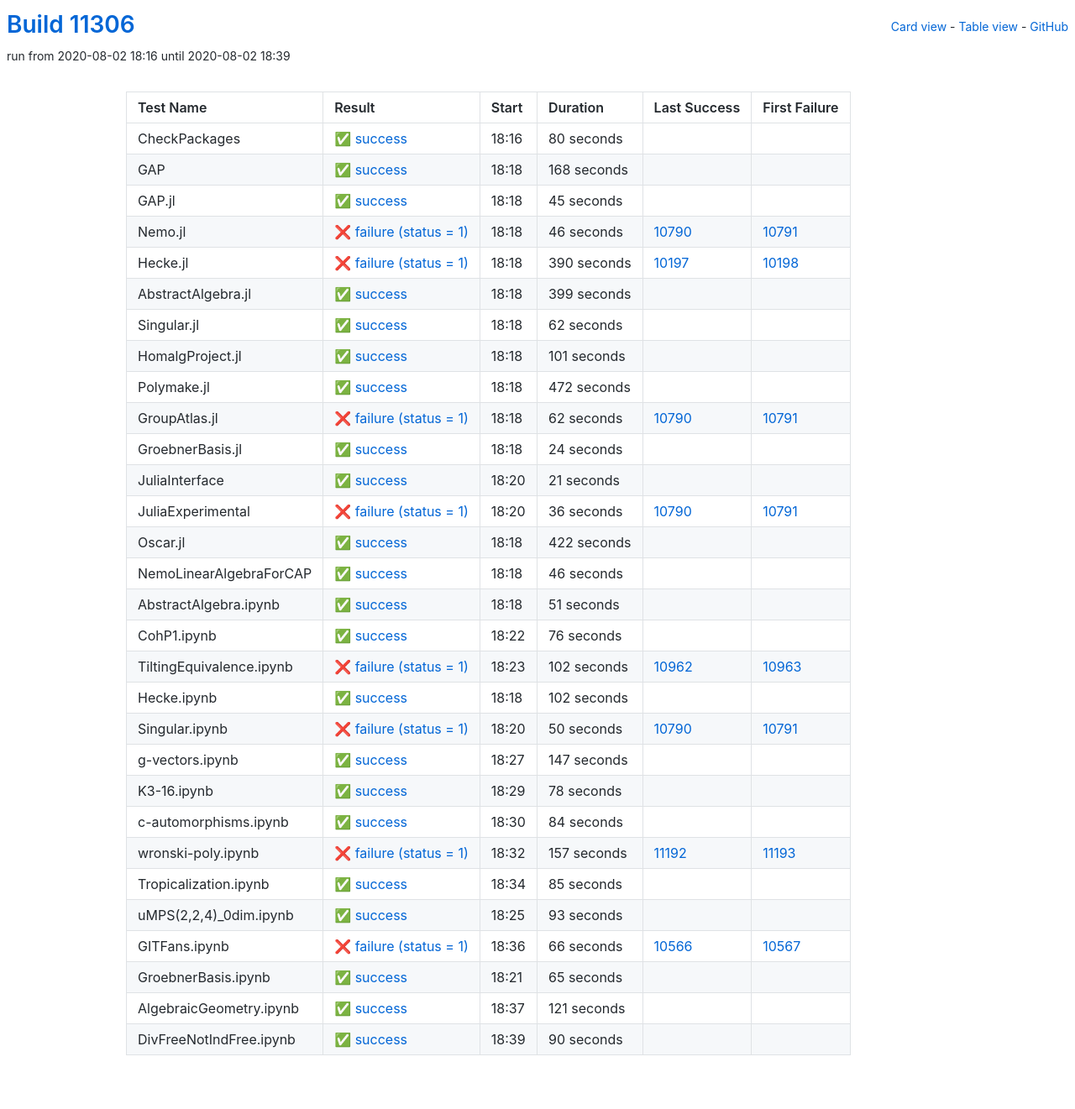
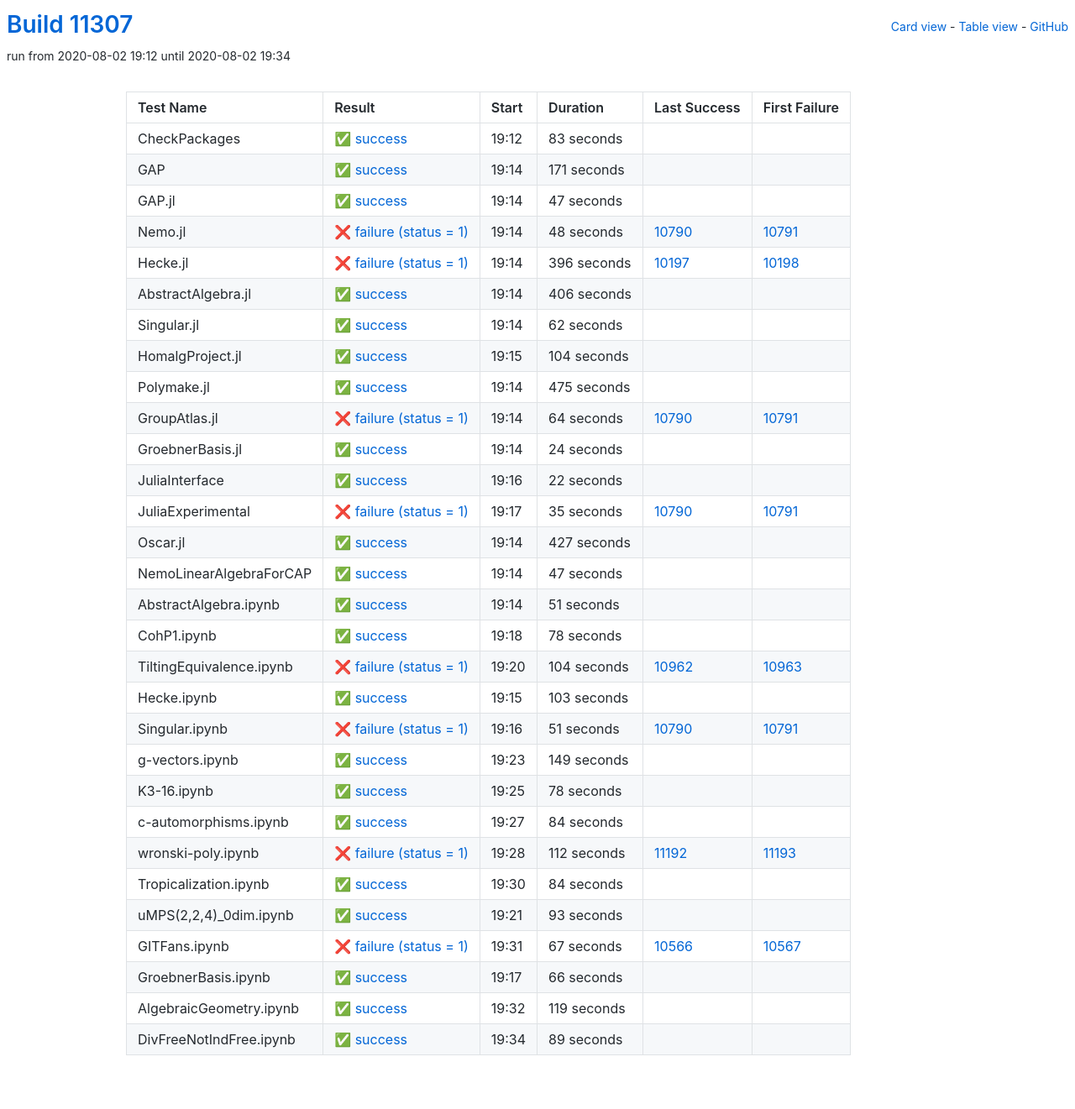
Before and after one commit to oscar-system/oscar-ci-status, a Jekyll site: the page built from table.html, in a window 1280 px wide. Shown: the whole page at 84% size. Built offline with Jekyll 4.4.1, drawn with Linux system fonts in a browser that asks for light colours.

Commit message:
Build #11307

```diff
--- a/_data/ci.yml
+++ b/_data/ci.yml
@@ -1,6 +1,6 @@
 ---
-build: 11306
-build_url: https://oscarci.mathematik.uni-kl.de/job/oscar/11306/
+build: 11307
+build_url: https://oscarci.mathematik.uni-kl.de/job/oscar/11307/
 job: oscar
 organization: oscar-system
 repo: oscar-ci-status
@@ -8,80 +8,80 @@
 tests:
 - name: CheckPackages
   id: checkpackages
-  log: https://oscarci.mathematik.uni-kl.de/job/oscar/11306/artifact/logs/build-11306/CheckPackages.log
-  start: 2020-08-02 18:16
+  log: https://oscarci.mathematik.uni-kl.de/job/oscar/11307/artifact/logs/build-11307/CheckPackages.log
+  start: 2020-08-02 19:12
   success: true
   exitcode: 0
   status: success
-  duration: 80
+  duration: 83
   last_success: false
   last_success_url:
   first_failure: false
   first_failure_url:
 - name: GAP
   id: gap
-  log: https://oscarci.mathematik.uni-kl.de/job/oscar/11306/artifact/logs/build-11306/GAP.log
-  start: 2020-08-02 18:18
+  log: https://oscarci.mathematik.uni-kl.de/job/oscar/11307/artifact/logs/build-11307/GAP.log
+  start: 2020-08-02 19:14
   success: true
   exitcode: 0
   status: success
-  duration: 168
+  duration: 171
   last_success: false
   last_success_url:
   first_failure: false
   first_failure_url:
 - name: GAP.jl
   id: gap-jl
-  log: https://oscarci.mathematik.uni-kl.de/job/oscar/11306/artifact/logs/build-11306/GAP.jl.log
-  start: 2020-08-02 18:18
+  log: https://oscarci.mathematik.uni-kl.de/job/oscar/11307/artifact/logs/build-11307/GAP.jl.log
+  start: 2020-08-02 19:14
   success: true
   exitcode: 0
   status: success
-  duration: 45
+  duration: 47
   last_success: false
   last_success_url:
   first_failure: false
   first_failure_url:
 - name: Nemo.jl
   id: nemo-jl
-  log: https://oscarci.mathematik.uni-kl.de/job/oscar/11306/artifact/logs/build-11306/Nemo.jl.log
-  start: 2020-08-02 18:18
+  log: https://oscarci.mathematik.uni-kl.de/job/oscar/11307/artifact/logs/build-11307/Nemo.jl.log
+  start: 2020-08-02 19:14
   success: false
   exitcode: 1
   status: failure
-  duration: 46
+  duration: 48
   last_success: 10790
   last_success_url: https://oscarci.mathematik.uni-kl.de/job/oscar/10790/
   first_failure: 10791
   first_failure_url: https://oscarci.mathematik.uni-kl.de/job/oscar/10791/
 - name: Hecke.jl
   id: hecke-jl
-  log: https://oscarci.mathematik.uni-kl.de/job/oscar/11306/artifact/logs/build-11306/Hecke.jl.log
-  start: 2020-08-02 18:18
+  log: https://oscarci.mathematik.uni-kl.de/job/oscar/11307/artifact/logs/build-11307/Hecke.jl.log
+  start: 2020-08-02 19:14
   success: false
   exitcode: 1
   status: failure
-  duration: 390
+  duration: 396
   last_success: 10197
   last_success_url: https://oscarci.mathematik.uni-kl.de/job/oscar/10197/
   first_failure: 10198
   first_failure_url: https://oscarci.mathematik.uni-kl.de/job/oscar/10198/
 - name: AbstractAlgebra.jl
   id: abstractalgebra-jl
-  log: https://oscarci.mathematik.uni-kl.de/job/oscar/11306/artifact/logs/build-11306/AbstractAlgebra.jl.log
-  start: 2020-08-02 18:18
+  log: https://oscarci.mathematik.uni-kl.de/job/oscar/11307/artifact/logs/build-11307/AbstractAlgebra.jl.log
+  start: 2020-08-02 19:14
   success: true
   exitcode: 0
   status: success
-  duration: 399
+  duration: 406
   last_success: false
   last_success_url:
   first_failure: false
   first_failure_url:
 - name: Singular.jl
   id: singular-jl
-  log: https://oscarci.mathematik.uni-kl.de/job/oscar/11306/artifact/logs/build-11306/Singular.jl.log
-  start: 2020-08-02 18:18
+  log: https://oscarci.mathematik.uni-kl.de/job/oscar/11307/artifact/logs/build-11307/Singular.jl.log
+  start: 2020-08-02 19:14
   success: true
   exitcode: 0
   status: success
@@ -92,44 +92,44 @@
   first_failure_url:
 - name: HomalgProject.jl
   id: homalgproject-jl
-  log: https://oscarci.mathematik.uni-kl.de/job/oscar/11306/artifact/logs/build-11306/HomalgProject.jl.log
-  start: 2020-08-02 18:18
+  log: https://oscarci.mathematik.uni-kl.de/job/oscar/11307/artifact/logs/build-11307/HomalgProject.jl.log
+  start: 2020-08-02 19:15
   success: true
   exitcode: 0
   status: success
-  duration: 101
+  duration: 104
   last_success: false
   last_success_url:
   first_failure: false
   first_failure_url:
 - name: Polymake.jl
   id: polymake-jl
-  log: https://oscarci.mathematik.uni-kl.de/job/oscar/11306/artifact/logs/build-11306/Polymake.jl.log
-  start: 2020-08-02 18:18
+  log: https://oscarci.mathematik.uni-kl.de/job/oscar/11307/artifact/logs/build-11307/Polymake.jl.log
+  start: 2020-08-02 19:14
   success: true
   exitcode: 0
   status: success
-  duration: 472
+  duration: 475
   last_success: false
   last_success_url:
   first_failure: false
   first_failure_url:
 - name: GroupAtlas.jl
   id: groupatlas-jl
-  log: https://oscarci.mathematik.uni-kl.de/job/oscar/11306/artifact/logs/build-11306/GroupAtlas.jl.log
-  start: 2020-08-02 18:18
+  log: https://oscarci.mathematik.uni-kl.de/job/oscar/11307/artifact/logs/build-11307/GroupAtlas.jl.log
+  start: 2020-08-02 19:14
   success: false
   exitcode: 1
   status: failure
-  duration: 62
+  duration: 64
   last_success: 10790
   last_success_url: https://oscarci.mathematik.uni-kl.de/job/oscar/10790/
   first_failure: 10791
   first_failure_url: https://oscarci.mathematik.uni-kl.de/job/oscar/10791/
 - name: GroebnerBasis.jl
   id: groebnerbasis-jl
-  log: https://oscarci.mathematik.uni-kl.de/job/oscar/11306/artifact/logs/build-11306/GroebnerBasis.jl.log
-  start: 2020-08-02 18:18
+  log: https://oscarci.mathematik.uni-kl.de/job/oscar/11307/artifact/logs/build-11307/GroebnerBasis.jl.log
+  start: 2020-08-02 19:14
   success: true
   exitcode: 0
   status: success
@@ -140,56 +140,56 @@
   first_failure_url:
 - name: JuliaInterface
   id: juliainterface
-  log: https://oscarci.mathematik.uni-kl.de/job/oscar/11306/artifact/logs/build-11306/JuliaInterface.log
-  start: 2020-08-02 18:20
+  log: https://oscarci.mathematik.uni-kl.de/job/oscar/11307/artifact/logs/build-11307/JuliaInterface.log
+  start: 2020-08-02 19:16
   success: true
   exitcode: 0
   status: success
-  duration: 21
+  duration: 22
   last_success: false
   last_success_url:
   first_failure: false
   first_failure_url:
 - name: JuliaExperimental
   id: juliaexperimental
-  log: https://oscarci.mathematik.uni-kl.de/job/oscar/11306/artifact/logs/build-11306/JuliaExperimental.log
-  start: 2020-08-02 18:20
+  log: https://oscarci.mathematik.uni-kl.de/job/oscar/11307/artifact/logs/build-11307/JuliaExperimental.log
+  start: 2020-08-02 19:17
   success: false
   exitcode: 1
   status: failure
-  duration: 36
+  duration: 35
   last_success: 10790
   last_success_url: https://oscarci.mathematik.uni-kl.de/job/oscar/10790/
   first_failure: 10791
   first_failure_url: https://oscarci.mathematik.uni-kl.de/job/oscar/10791/
 - name: Oscar.jl
   id: oscar-jl
-  log: https://oscarci.mathematik.uni-kl.de/job/oscar/11306/artifact/logs/build-11306/Oscar.jl.log
-  start: 2020-08-02 18:18
+  log: https://oscarci.mathematik.uni-kl.de/job/oscar/11307/artifact/logs/build-11307/Oscar.jl.log
+  start: 2020-08-02 19:14
   success: true
   exitcode: 0
   status: success
-  duration: 422
+  duration: 427
   last_success: false
   last_success_url:
   first_failure: false
   first_failure_url:
 - name: NemoLinearAlgebraForCAP
   id: nemolinearalgebraforcap
-  log: https://oscarci.mathematik.uni-kl.de/job/oscar/11306/artifact/logs/build-11306/NemoLinearAlgebraForCAP.log
-  start: 2020-08-02 18:18
+  log: https://oscarci.mathematik.uni-kl.de/job/oscar/11307/artifact/logs/build-11307/NemoLinearAlgebraForCAP.log
+  start: 2020-08-02 19:14
   success: true
   exitcode: 0
   status: success
-  duration: 46
+  duration: 47
   last_success: false
   last_success_url:
   first_failure: false
   first_failure_url:
 - name: AbstractAlgebra.ipynb
   id: abstractalgebra-ipynb
-  log: https://oscarci.mathematik.uni-kl.de/job/oscar/11306/artifact/logs/build-11306/AbstractAlgebra.ipynb.log
-  start: 2020-08-02 18:18
+  log: https://oscarci.mathematik.uni-kl.de/job/oscar/11307/artifact/logs/build-11307/AbstractAlgebra.ipynb.log
+  start: 2020-08-02 19:14
   success: true
   exitcode: 0
   status: success
@@ -200,68 +200,68 @@
   first_failure_url:
 - name: CohP1.ipynb
   id: cohp1-ipynb
-  log: https://oscarci.mathematik.uni-kl.de/job/oscar/11306/artifact/logs/build-11306/CohP1.ipynb.log
-  start: 2020-08-02 18:22
+  log: https://oscarci.mathematik.uni-kl.de/job/oscar/11307/artifact/logs/build-11307/CohP1.ipynb.log
+  start: 2020-08-02 19:18
   success: true
   exitcode: 0
   status: success
-  duration: 76
+  duration: 78
   last_success: false
   last_success_url:
   first_failure: false
   first_failure_url:
 - name: TiltingEquivalence.ipynb
   id: tiltingequivalence-ipynb
-  log: https://oscarci.mathematik.uni-kl.de/job/oscar/11306/artifact/logs/build-11306/TiltingEquivalence.ipynb.log
-  start: 2020-08-02 18:23
+  log: https://oscarci.mathematik.uni-kl.de/job/oscar/11307/artifact/logs/build-11307/TiltingEquivalence.ipynb.log
+  start: 2020-08-02 19:20
   success: false
   exitcode: 1
   status: failure
-  duration: 102
+  duration: 104
   last_success: 10962
   last_success_url: https://oscarci.mathematik.uni-kl.de/job/oscar/10962/
   first_failure: 10963
   first_failure_url: https://oscarci.mathematik.uni-kl.de/job/oscar/10963/
 - name: Hecke.ipynb
   id: hecke-ipynb
-  log: https://oscarci.mathematik.uni-kl.de/job/oscar/11306/artifact/logs/build-11306/Hecke.ipynb.log
-  start: 2020-08-02 18:18
+  log: https://oscarci.mathematik.uni-kl.de/job/oscar/11307/artifact/logs/build-11307/Hecke.ipynb.log
+  start: 2020-08-02 19:15
   success: true
   exitcode: 0
   status: success
-  duration: 102
+  duration: 103
   last_success: false
   last_success_url:
   first_failure: false
   first_failure_url:
 - name: Singular.ipynb
   id: singular-ipynb
-  log: https://oscarci.mathematik.uni-kl.de/job/oscar/11306/artifact/logs/build-11306/Singular.ipynb.log
-  start: 2020-08-02 18:20
+  log: https://oscarci.mathematik.uni-kl.de/job/oscar/11307/artifact/logs/build-11307/Singular.ipynb.log
+  start: 2020-08-02 19:16
   success: false
   exitcode: 1
   status: failure
-  duration: 50
+  duration: 51
   last_success: 10790
   last_success_url: https://oscarci.mathematik.uni-kl.de/job/oscar/10790/
   first_failure: 10791
   first_failure_url: https://oscarci.mathematik.uni-kl.de/job/oscar/10791/
 - name: g-vectors.ipynb
   id: g-vectors-ipynb
-  log: https://oscarci.mathematik.uni-kl.de/job/oscar/11306/artifact/logs/build-11306/g-vectors.ipynb.log
-  start: 2020-08-02 18:27
+  log: https://oscarci.mathematik.uni-kl.de/job/oscar/11307/artifact/logs/build-11307/g-vectors.ipynb.log
+  start: 2020-08-02 19:23
   success: true
   exitcode: 0
   status: success
-  duration: 147
+  duration: 149
   last_success: false
   last_success_url:
   first_failure: false
   first_failure_url:
 - name: K3-16.ipynb
   id: k3-16-ipynb
-  log: https://oscarci.mathematik.uni-kl.de/job/oscar/11306/artifact/logs/build-11306/K3-16.ipynb.log
-  start: 2020-08-02 18:29
+  log: https://oscarci.mathematik.uni-kl.de/job/oscar/11307/artifact/logs/build-11307/K3-16.ipynb.log
+  start: 2020-08-02 19:25
   success: true
   exitcode: 0
   status: success
@@ -272,8 +272,8 @@
   first_failure_url:
 - name: c-automorphisms.ipynb
   id: c-automorphisms-ipynb
-  log: https://oscarci.mathematik.uni-kl.de/job/oscar/11306/artifact/logs/build-11306/c-automorphisms.ipynb.log
-  start: 2020-08-02 18:30
+  log: https://oscarci.mathematik.uni-kl.de/job/oscar/11307/artifact/logs/build-11307/c-automorphisms.ipynb.log
+  start: 2020-08-02 19:27
   success: true
   exitcode: 0
   status: success
@@ -284,32 +284,32 @@
   first_failure_url:
 - name: wronski-poly.ipynb
   id: wronski-poly-ipynb
-  log: https://oscarci.mathematik.uni-kl.de/job/oscar/11306/artifact/logs/build-11306/wronski-poly.ipynb.log
-  start: 2020-08-02 18:32
+  log: https://oscarci.mathematik.uni-kl.de/job/oscar/11307/artifact/logs/build-11307/wronski-poly.ipynb.log
+  start: 2020-08-02 19:28
   success: false
   exitcode: 1
   status: failure
-  duration: 157
+  duration: 112
   last_success: 11192
   last_success_url: https://oscarci.mathematik.uni-kl.de/job/oscar/11192/
   first_failure: 11193
   first_failure_url: https://oscarci.mathematik.uni-kl.de/job/oscar/11193/
 - name: Tropicalization.ipynb
   id: tropicalization-ipynb
-  log: https://oscarci.mathematik.uni-kl.de/job/oscar/11306/artifact/logs/build-11306/Tropicalization.ipynb.log
-  start: 2020-08-02 18:34
+  log: https://oscarci.mathematik.uni-kl.de/job/oscar/11307/artifact/logs/build-11307/Tropicalization.ipynb.log
+  start: 2020-08-02 19:30
   success: true
   exitcode: 0
   status: success
-  duration: 85
+  duration: 84
   last_success: false
   last_success_url:
   first_failure: false
   first_failure_url:
 - name: uMPS(2,2,4)_0dim.ipynb
   id: umps-2-2-4-0dim-ipynb
-  log: https://oscarci.mathematik.uni-kl.de/job/oscar/11306/artifact/logs/build-11306/uMPS-2-2-4-_0dim.ipynb.log
-  start: 2020-08-02 18:25
+  log: https://oscarci.mathematik.uni-kl.de/job/oscar/11307/artifact/logs/build-11307/uMPS-2-2-4-_0dim.ipynb.log
+  start: 2020-08-02 19:21
   success: true
   exitcode: 0
   status: success
@@ -320,48 +320,48 @@
   first_failure_url:
 - name: GITFans.ipynb
   id: gitfans-ipynb
-  log: https://oscarci.mathematik.uni-kl.de/job/oscar/11306/artifact/logs/build-11306/GITFans.ipynb.log
-  start: 2020-08-02 18:36
+  log: https://oscarci.mathematik.uni-kl.de/job/oscar/11307/artifact/logs/build-11307/GITFans.ipynb.log
+  start: 2020-08-02 19:31
   success: false
   exitcode: 1
   status: failure
-  duration: 66
+  duration: 67
   last_success: 10566
   last_success_url: https://oscarci.mathematik.uni-kl.de/job/oscar/10566/
   first_failure: 10567
   first_failure_url: https://oscarci.mathematik.uni-kl.de/job/oscar/10567/
 - name: GroebnerBasis.ipynb
   id: groebnerbasis-ipynb
-  log: https://oscarci.mathematik.uni-kl.de/job/oscar/11306/artifact/logs/build-11306/GroebnerBasis.ipynb.log
-  start: 2020-08-02 18:21
+  log: https://oscarci.mathematik.uni-kl.de/job/oscar/11307/artifact/logs/build-11307/GroebnerBasis.ipynb.log
+  start: 2020-08-02 19:17
   success: true
   exitcode: 0
   status: success
-  duration: 65
+  duration: 66
   last_success: false
   last_success_url:
   first_failure: false
   first_failure_url:
 - name: AlgebraicGeometry.ipynb
   id: algebraicgeometry-ipynb
-  log: https://oscarci.mathematik.uni-kl.de/job/oscar/11306/artifact/logs/build-11306/AlgebraicGeometry.ipynb.log
-  start: 2020-08-02 18:37
+  log: https://oscarci.mathematik.uni-kl.de/job/oscar/11307/artifact/logs/build-11307/AlgebraicGeometry.ipynb.log
+  start: 2020-08-02 19:32
   success: true
   exitcode: 0
   status: success
-  duration: 121
+  duration: 119
   last_success: false
   last_success_url:
   first_failure: false
   first_failure_url:
 - name: DivFreeNotIndFree.ipynb
   id: divfreenotindfree-ipynb
-  log: https://oscarci.mathematik.uni-kl.de/job/oscar/11306/artifact/logs/build-11306/DivFreeNotIndFree.ipynb.log
-  start: 2020-08-02 18:39
+  log: https://oscarci.mathematik.uni-kl.de/job/oscar/11307/artifact/logs/build-11307/DivFreeNotIndFree.ipynb.log
+  start: 2020-08-02 19:34
   success: true
   exitcode: 0
   status: success
-  duration: 90
+  duration: 89
   last_success: false
   last_success_url:
   first_failure: false
```
Also changed, not shown: README.md.
